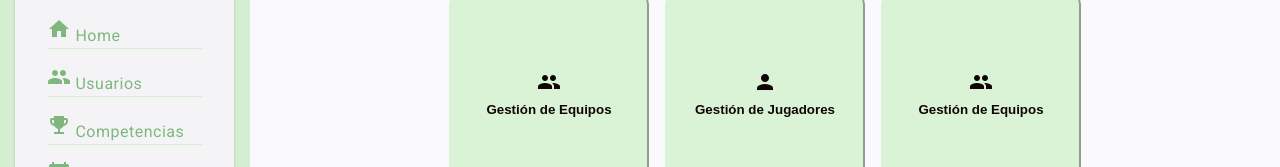
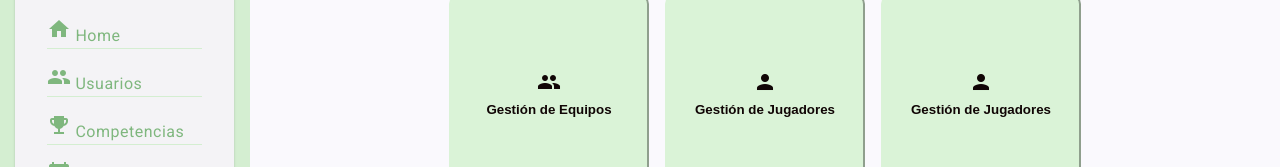
Before and after one commit to geovannyIsma/SportBoard_Competencias, an Angular app in the folder frontend/frontend/: page /competencias/perfiles in a window 1280 px wide. Shown: the part 172-339 px from the top of the page. Built offline with nearby package versions, Linux system fonts and the light colour scheme.

Commit message:
Correcciones

```diff
--- a/frontend/frontend/src/app/competencias/perfiles/perfiles.component.html
+++ b/frontend/frontend/src/app/competencias/perfiles/perfiles.component.html
@@ -10,8 +10,9 @@
         <span>Gestión de Jugadores</span>
     </button>
 
-    <button mat-button routerLink='/gestion-competencias' class="custom-button">
-        <mat-icon>group</mat-icon>
-        <span>Gestión de Equipos</span>
+    <button mat-button (click)="navigateToTiempoReal()" class="custom-button">
+        <mat-icon>person</mat-icon>
+        <span>Gestión de Jugadores</span>
     </button>
+
 </div>
```
Also changed, not shown: frontend/frontend/src/app/competencias/GestionCompetencia/gestion-competencia.component.html (indentation only).
